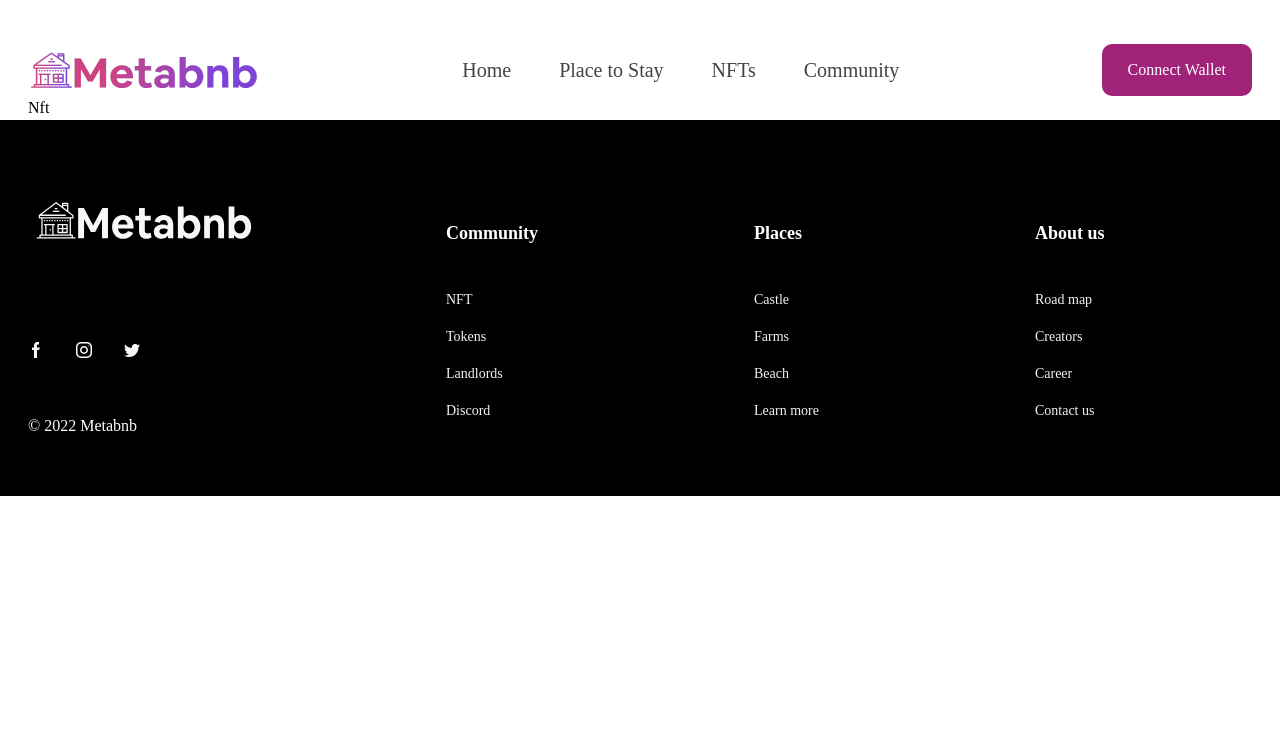
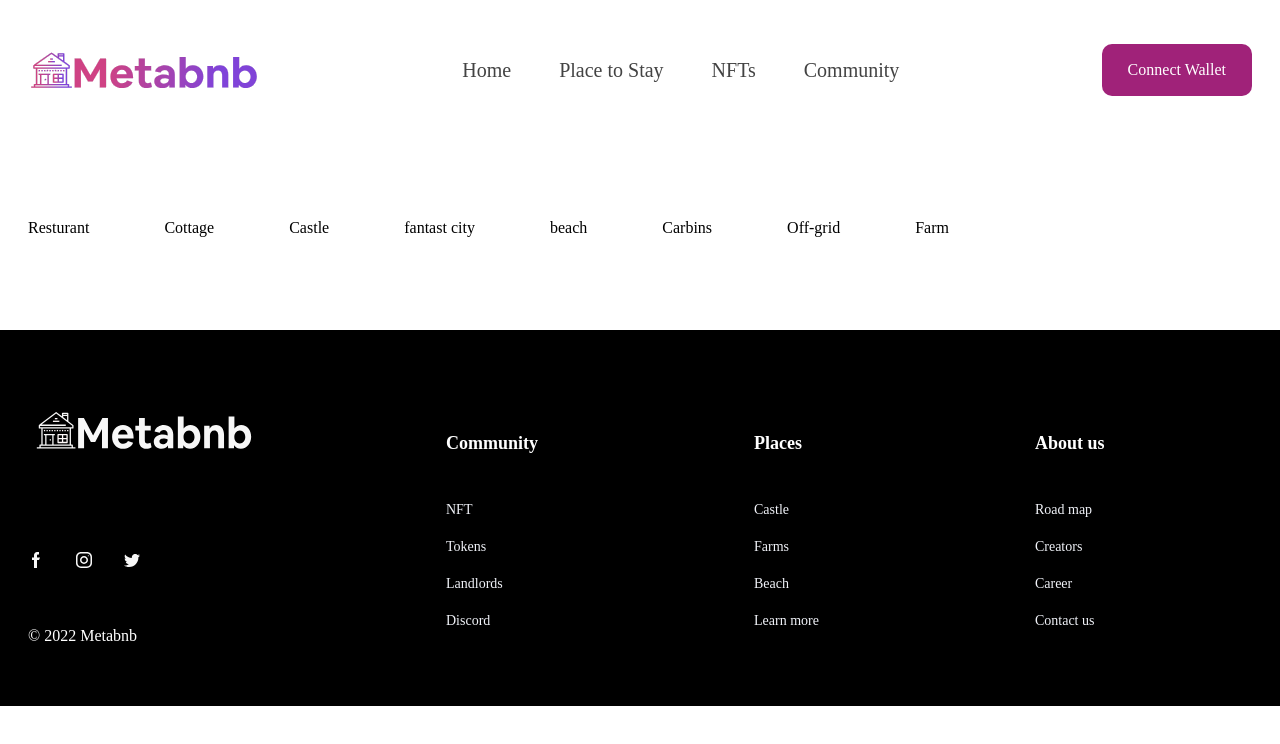
Before and after one commit to dev-bazz/Metabnb, a React (Vite) app: page /NFTs in a window 1280 px wide. Shown: the top 744 px of the page. Built offline with nearby package versions, Linux system fonts and the light colour scheme; a web font is replaced by a local one.

Commit message:
UI Completed

```diff
--- a/src/App/pages/Nft.jsx
+++ b/src/App/pages/Nft.jsx
@@ -1,8 +1,17 @@
 
 export default function Nft() {
         return (
-                <main className="container--global">
-                        Nft
+                <main className="container--global nft-page">
+                        <ul role={`list`} className={`nav-list`}>
+                                <l1>Resturant</l1>
+                                <l1>Cottage</l1>
+                                <l1>Castle</l1>
+                                <l1>fantast city</l1>
+                                <l1>beach</l1>
+                                <l1>Carbins</l1>
+                                <l1>Off-grid</l1>
+                                <l1>Farm</l1>
+                        </ul>
                 </main>
         )
 }
--- a/src/styles/component/_button.scss
+++ b/src/styles/component/_button.scss
@@ -10,4 +10,8 @@
         &:active{
                 background-color: darken( map-get($colors, 'major'), $amount: 10);
         }
+        &:hover{
+                transition: background-color .2s ease-in-out;
+                background-color: lighten( map-get($colors, 'major'), $amount: 10);
+        }
 }
--- a/src/styles/component/_nftcard.scss
+++ b/src/styles/component/_nftcard.scss
@@ -43,6 +43,10 @@
 .heart {
         fill: #d7d7d7;
         cursor: pointer;
+        &:hover{
+                fill: white;
+                transition: fill .2s ease-in-out;
+        }
         &--checked {
                 fill: lighten(map-get($colors, "major"), $amount: 30);
                 cursor: pointer;
--- /dev/null
+++ b/src/styles/pages/_nftPage.scss
@@ -0,0 +1,10 @@
+@use "../utilities" as *;
+.nft-page {
+        margin-bottom: pix-rem(90px);
+        .nav-list {
+                display: flex;
+                justify-content: space-between;
+                width: min(100%, pix-rem(921px));
+                margin-top: pix-rem(120px);
+        }
+}
--- a/src/styles/pages/_pages.scss
+++ b/src/styles/pages/_pages.scss
@@ -1 +1,2 @@
 @forward  './home';
+@forward './nftPage';
```
